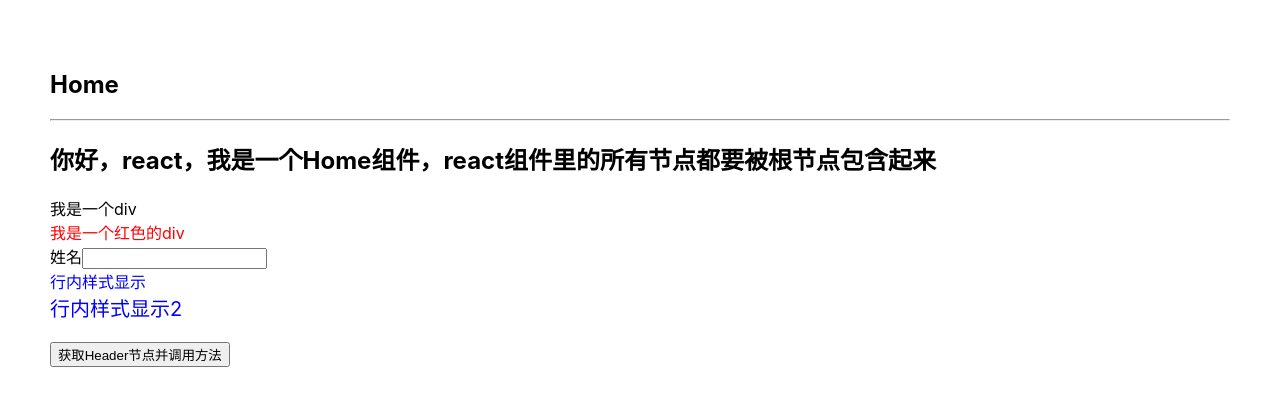
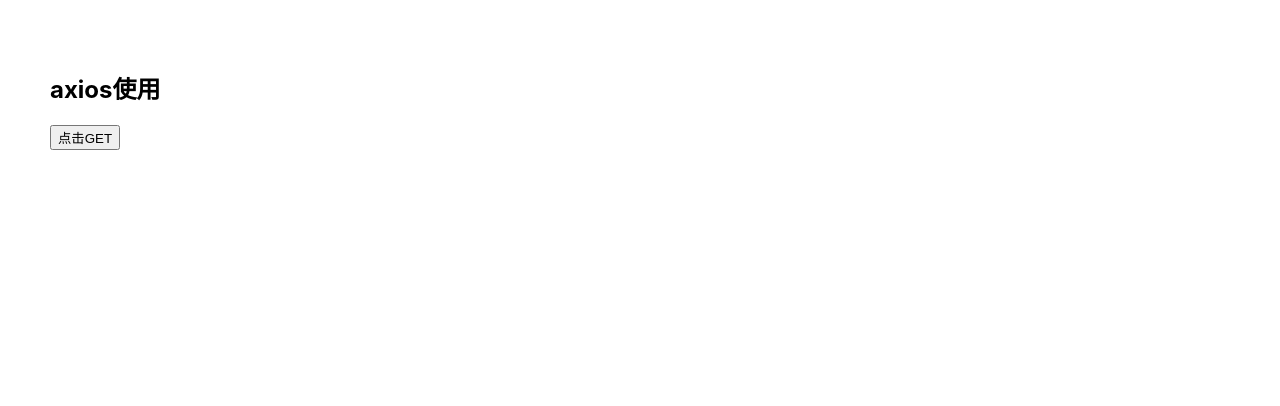
Before and after one commit to kdyzm/react-lesson, a React (Create React App) app: page / in a window 1280 px wide. Shown: the top 406 px of the page. Built offline with nearby package versions, Linux system fonts and the light colour scheme.

Commit message:
http请求之axios

```diff
--- a/package.json
+++ b/package.json
@@ -6,6 +6,7 @@
     "@testing-library/jest-dom": "^4.2.4",
     "@testing-library/react": "^9.3.2",
     "@testing-library/user-event": "^7.1.2",
+    "axios": "^0.19.2",
     "react": "^16.12.0",
     "react-dom": "^16.12.0",
     "react-scripts": "3.4.0"
--- a/src/App.js
+++ b/src/App.js
@@ -6,11 +6,12 @@
 import ButtonTest from './components/ButtonTest';
 import FormTest from './components/FormTest';
 import TodoList from './components/TodoList';
+import AxiosDemo from './components/AxiosDemo'
 
 function App() {
   return (
     <div className="App">
-      <Home/>
+      <AxiosDemo/>
     </div>
   );
 }
--- /dev/null
+++ b/src/components/AxiosDemo.js
@@ -0,0 +1,55 @@
+import React, { Component } from 'react';
+import axios from 'axios';
+
+class AxiosDemo extends Component {
+    constructor(props) {
+        super(props);
+        this.state = {
+            news:[
+
+            ]
+
+        };
+    }
+
+    axiosGet=()=>{
+        axios.get('http://rap2.taobao.org:38080/app/mock/246551/react-demo/news-list')
+        .then((res)=>{
+            var data=res.data;
+            if(data.status === 0){
+                this.setState({
+                    news: data.data
+                })
+                return;
+            }
+            alert(JSON.stringify(data));
+
+        })
+        .catch((error)=>{
+            console.error(error);
+        })
+        .finally(()=>{
+            console.log('执行完成请求');
+        })
+    }
+    render() {
+        return (
+            <div>
+                <h2>axios使用</h2>
+                <button onClick={this.axiosGet}>点击GET</button>
+                <ol>
+                {
+                    this.state.news.map((value,key)=>{
+                        return (
+                            <li key={key}>{value}</li>
+                        )
+                    })
+
+                }
+                </ol>
+            </div>
+        );
+    }
+}
+
+export default AxiosDemo;
--- a/src/components/ButtonTest.js
+++ b/src/components/ButtonTest.js
@@ -65,7 +65,7 @@
 
     keyUp = (e)=>{
         console.log(e.keyCode)
-        if(e.keyCode == 13){
+        if(e.keyCode === 13){
             alert(e.target.value)
         }
     }
--- a/src/components/FormTest.js
+++ b/src/components/FormTest.js
@@ -78,8 +78,8 @@
                 <form onSubmit={this.handleSubmit}>
                     姓名：<input value={this.state.name} onChange={this.handleName}/>
                     <br/><br/>
-                    性别：男<input type="radio" value="1" checked={this.state.sex == 1} onChange={this.handleSex}/>
-                        女<input type="radio" value="2" checked = {this.state.sex == 2} onChange={this.handleSex}/>
+                    性别：男<input type="radio" value="1" checked={this.state.sex === 1} onChange={this.handleSex}/>
+                        女<input type="radio" value="2" checked = {this.state.sex === 2} onChange={this.handleSex}/>
                     <br/>
                     <br/>
                     城市：
--- a/src/components/News.js
+++ b/src/components/News.js
@@ -40,7 +40,7 @@
             <div>
             <img style={this.state.style} src={require("../assets/images/kikyo.jpg")} alt="hello,kikyo"/>
             <img style={this.state.style} src={img} alt="hello,kikyo1"/>
-            <img style={{"background":"blue"}} src="https://dss0.bdstatic.com/5aV1bjqh_Q23odCf/static/superman/img/logo/logo_white-c4d7df0a00.png"/>
+            <img alt="Hello" style={{"background":"blue"}} src="https://dss0.bdstatic.com/5aV1bjqh_Q23odCf/static/superman/img/logo/logo_white-c4d7df0a00.png"/>
             </div>
             <hr/>
             {this.state.list2}
--- a/src/components/TodoList.js
+++ b/src/components/TodoList.js
@@ -46,7 +46,7 @@
 
     handleTodo=(e)=>{
         console.log(e.keyCode)
-        if(e.keyCode==13){
+        if(e.keyCode===13){
             var todo = this.refs.todo.value;
             var list=this.state.list;
             list.push({
@@ -98,6 +98,7 @@
                                     </li>
                                 )
                             }
+                            return "";
                         })
                     }
                 </ul>
@@ -115,6 +116,7 @@
                                     </li>
                                 )
                             }
+                            return "";
 
                         })
                     }
```
